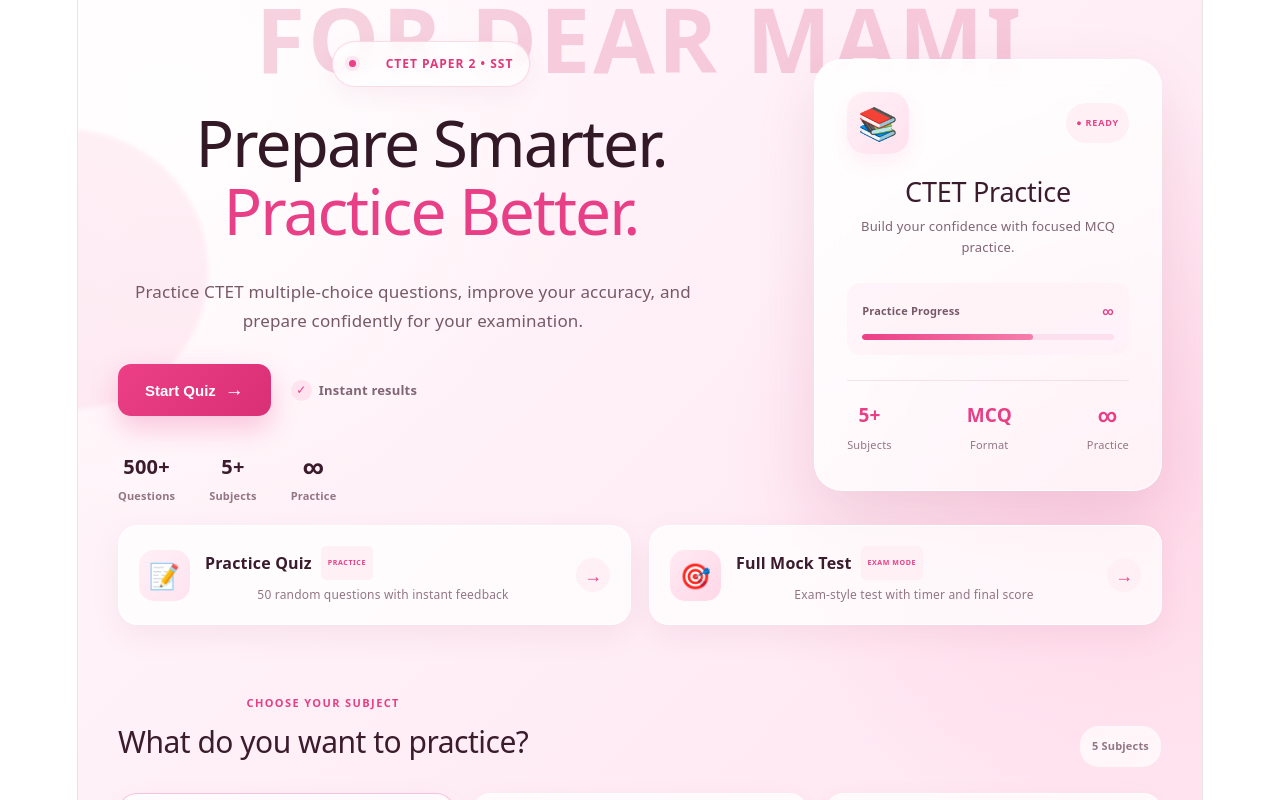
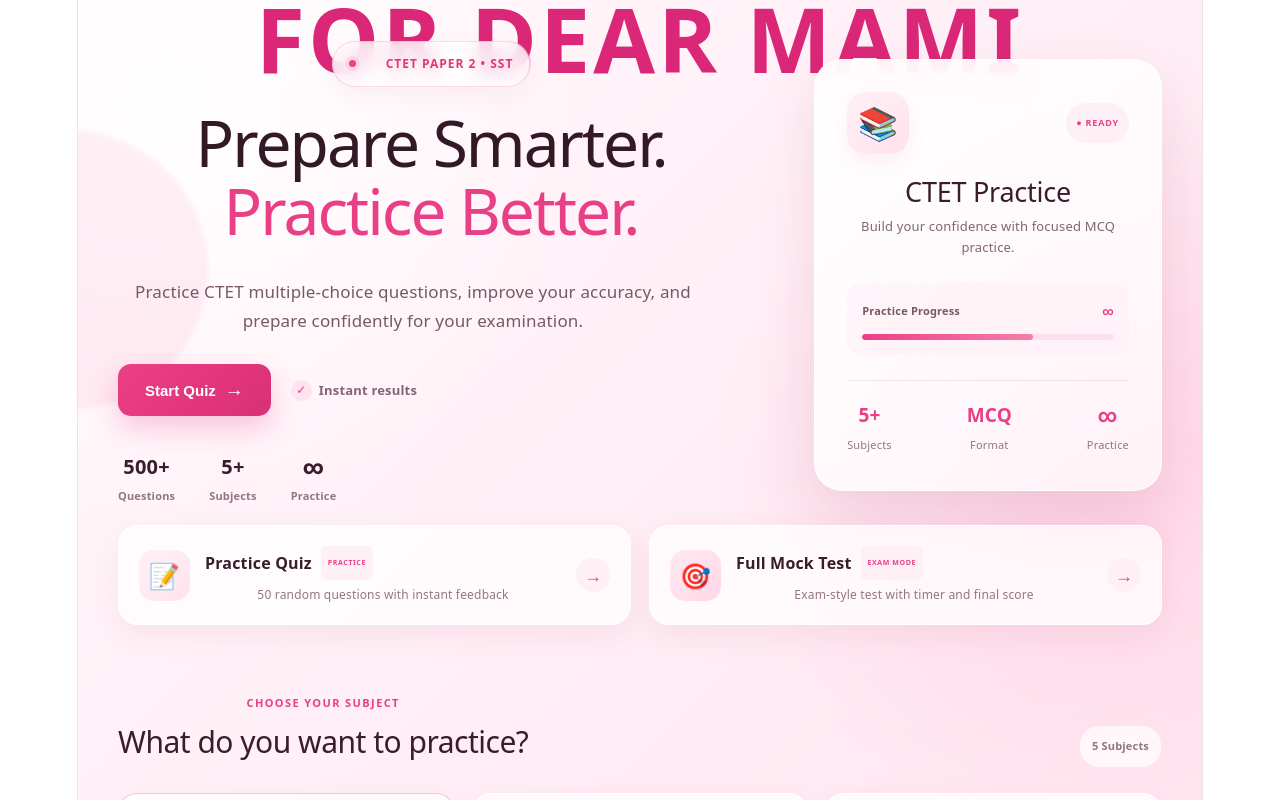
Before and after one commit to rajsingh65145-a11y/Ctet-Quiz, a React (Vite) app in the folder ctet-quiz/: page / in a window 1280 px wide. Shown: the top 800 px of the page. Built offline with nearby package versions, Linux system fonts and the light colour scheme.

Commit message:
fix home css design again

```diff
--- a/ctet-quiz/src/Styles/Home.css
+++ b/ctet-quiz/src/Styles/Home.css
@@ -99,11 +99,12 @@
 
   white-space: nowrap;
 
-  color: rgba(207, 24, 86, 0.18);
-
+color:#DB2777;
   z-index: 0;
 
   pointer-events: none;
+
+
 
   user-select: none;
 }
```
